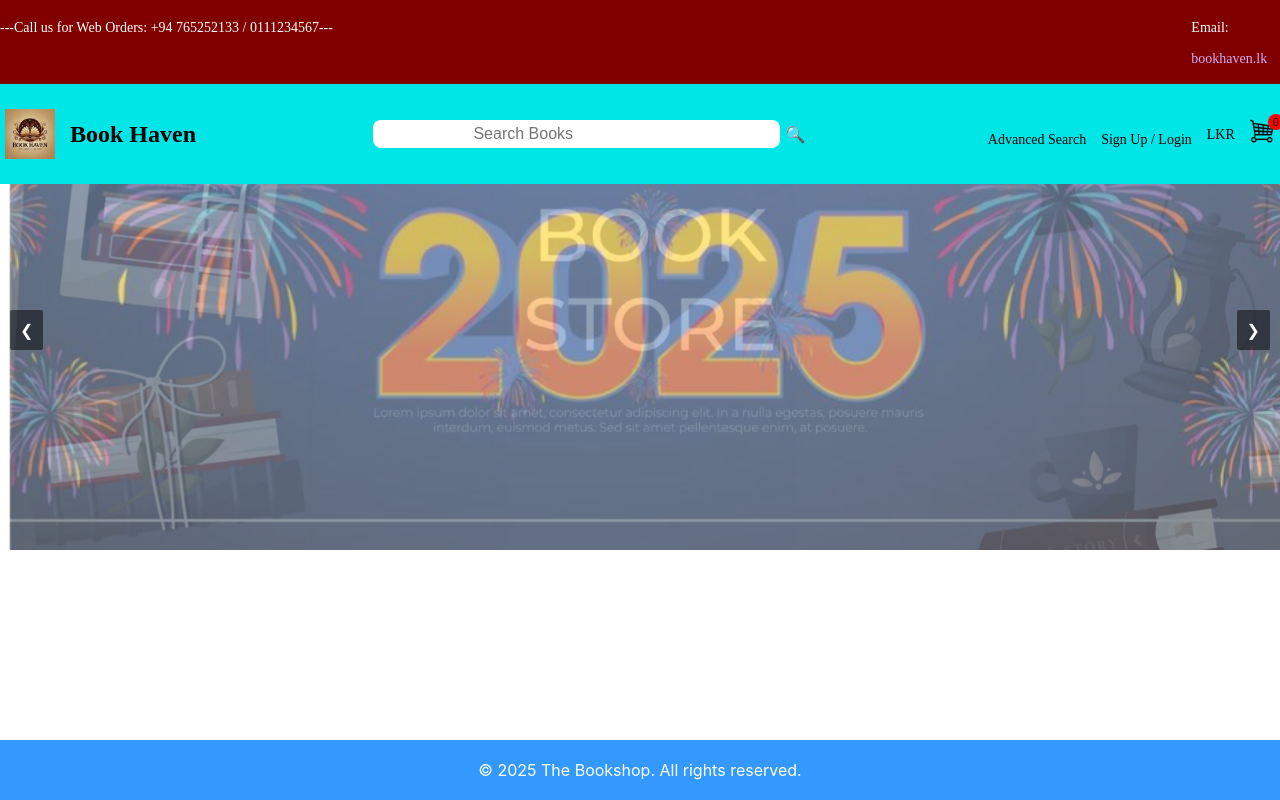
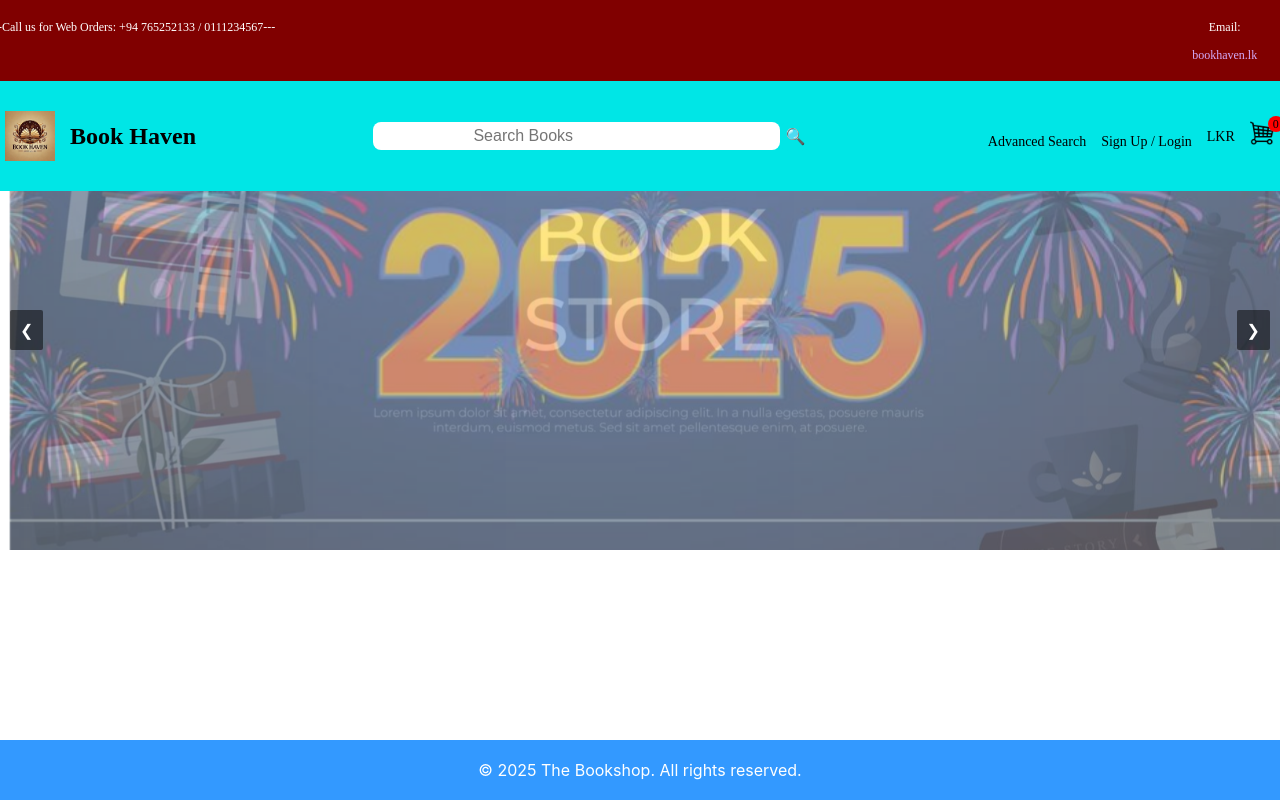
Before and after one commit to Pubudu11/Bookstore, a React (Vite) app in the folder bookstore-frontend/: page / in a window 1280 px wide. Built offline with nearby package versions, Linux system fonts and the light colour scheme.

Commit message:
Refactor Navbar styles for improved layout and readability

```diff
--- a/bookstore-frontend/src/components/Navbar/Navbar.css
+++ b/bookstore-frontend/src/components/Navbar/Navbar.css
@@ -1,26 +1,40 @@
 .navbar {
-  position: fixed; /* Navbar stays at the top of the page even when scrolling */
+  position: fixed;
   top: 0;
   width: 100%;
   right: 0;
   background: #800000;
-  z-index: 1000; /* Ensures it's above other elements */
+  z-index: 1000;
   color: white;
-  padding: 2px 20px;
+  padding: 1px 20px;
   box-shadow: 0 2px 5px rgba(0, 0, 0, 0.1);
   font-family: "Times New Roman", Times, serif;
 }
 
 /* Top Bar */
 .top-bar {
+  position: relative;
   background-color: #800000;
   color: white;
   display: flex;
   justify-content: space-between;
-  padding: 1px 20px;
-  font-size: 14px;
+  padding: 5px 10px;
+  font-size: 12px;
   overflow-y: auto;
   width: 99%;
+  text-align: center;
+}
+
+/* Main Header */
+.main-header {
+  background-color: #00e6e6;
+  color: black;
+  display: flex;
+  justify-content: space-between;
+  align-items: center;
+  padding: 25px 20px;
+  position: absolute;
+  width: 96.5%;
 }
 
 .top-bar .email a {
@@ -30,18 +44,6 @@
 
 .top-bar .email a:hover {
   text-decoration: underline;
-}
-
-/* Main Header */
-.main-header {
-  background-color: #00e6e6;
-  color: black;
-  display: flex;
-  justify-content: space-between;
-  align-items: center;
-  padding: 20px;
-  position: absolute;
-  width: 96.5%;
 }
 
 /* Logo Section */
```
